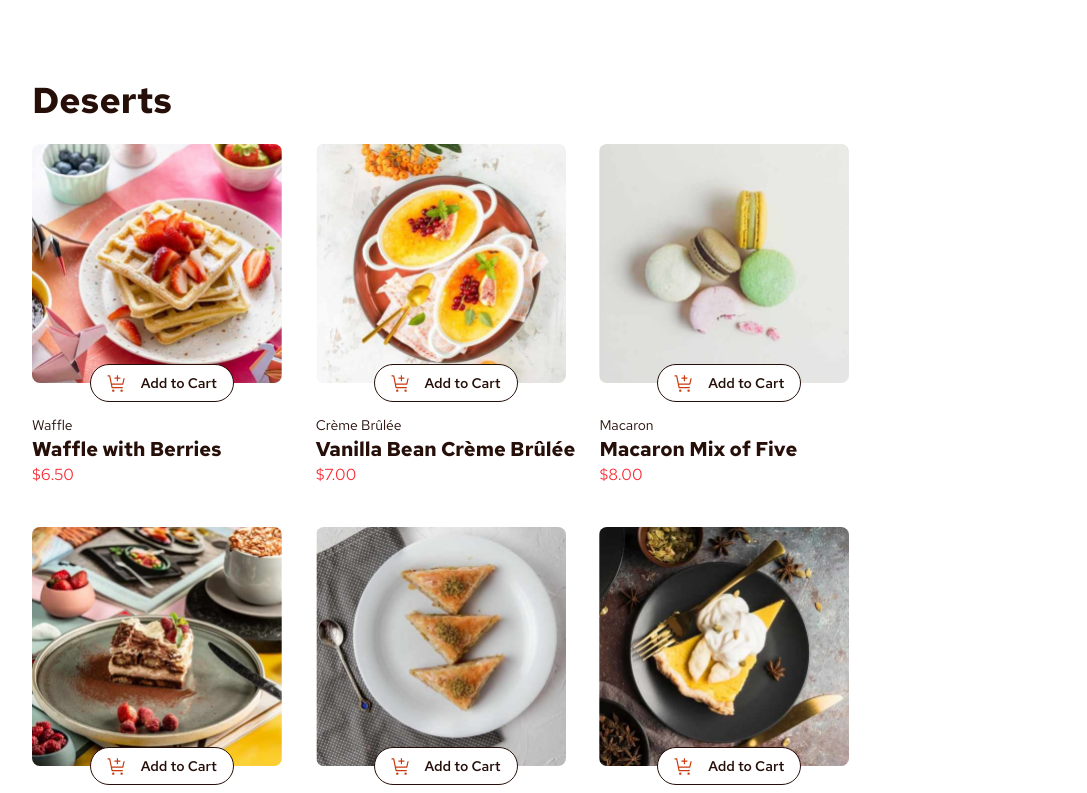
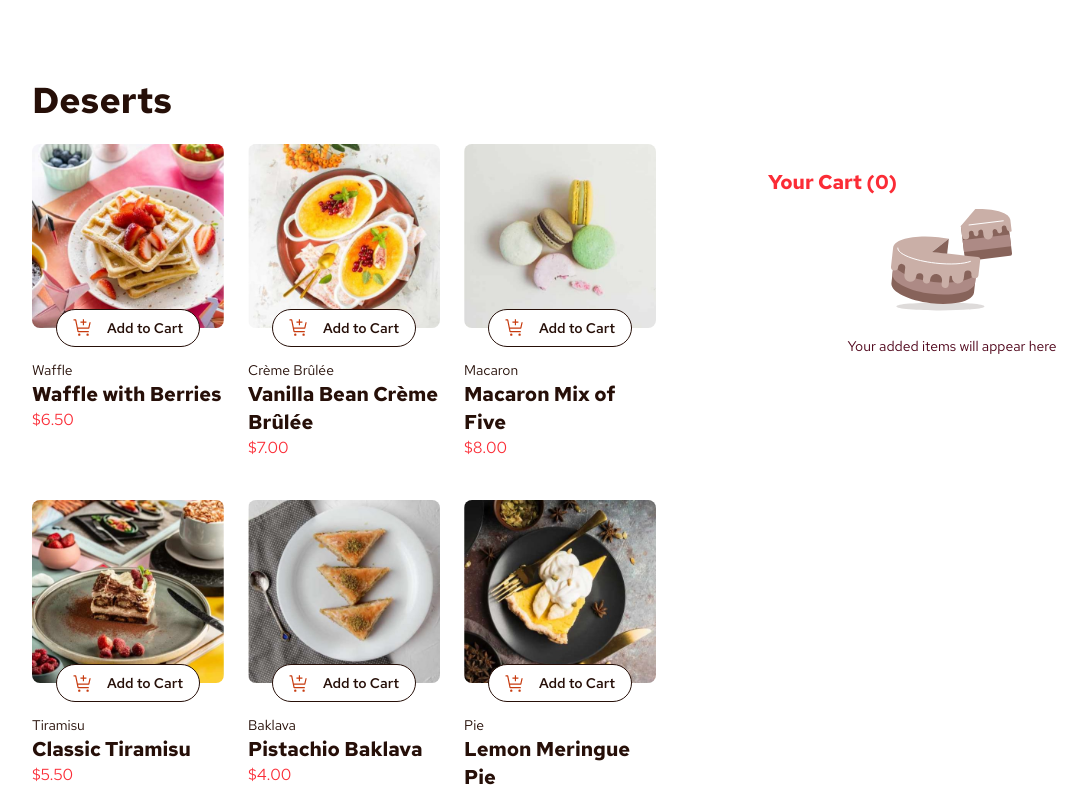
Before and after one commit to RpMoreira98/product-list-with-cart, a Next.js app: page / in a window 1280 px wide. Shown: the top 793 px of the page, without its empty margins (48-1135 px from the left). Built offline with nearby package versions, Linux system fonts and the light colour scheme.

Commit message:
feat: added items to cart

```diff
--- a/src/components/cardComponents/cardComponents.tsx
+++ b/src/components/cardComponents/cardComponents.tsx
@@ -1,12 +1,18 @@
 import { Candy } from "@/data/Candy";
 import { CardList } from "../cardList/cardList";
+import { CardConfirm } from "../cardConfirm/cardConfirm";
 
 export const CardComponents = () => {
   return (
-    <div className="grid grid-cols-1 sm:grid-cols-2 md:grid-cols-3 gap-6">
-      {Candy.map((candy) => (
-        <CardList key={candy.id} cardList={candy} />
-      ))}
+    <div className="flex gap-[6rem]">
+      <div className="grid grid-cols-1 sm:grid-cols-2 md:grid-cols-3 gap-6">
+        {Candy.map((candy) => (
+          <CardList key={candy.id} cardList={candy} />
+        ))}
+      </div>
+      <div className="">
+        <CardConfirm />
+      </div>
     </div>
   );
 };
--- /dev/null
+++ b/src/components/cardConfirm/cardConfirm.tsx
@@ -0,0 +1,74 @@
+import { useCartStore } from "@/store/stores";
+import Image from "next/image";
+
+export const CardConfirm = () => {
+  const { cart, removeFromCart } = useCartStore();
+
+  const total = cart.reduce((acc, item) => acc + item.value * item.amount, 0);
+  return (
+    <div className="bg-white w-[400px] p-4 py-6 rounded-sm">
+      <h1 className="text-red-500 font-extrabold text-xl">
+        Your Cart ({cart.length})
+      </h1>
+      {cart.length === 0 ? (
+        <div className="flex flex-col items-center gap-3 justify-center">
+          <Image
+            src={"/illustration-empty-cart.svg"}
+            alt="emptyCart"
+            width={128}
+            height={128}
+          />
+          <span className="text-rose-950 text-center text-sm">
+            Your added items will appear here
+          </span>
+        </div>
+      ) : (
+        <div>
+          <ul className="space-6">
+            {cart.map((item) => (
+              <li
+                key={item.id}
+                className="flex items-center justify-between gap-4 rounded-lg py-4 border-b border-rose-100"
+              >
+                <div className="flex flex-col items-start">
+                  <h1 className="text-black text-sm font-bold">{item.text}</h1>
+                  <div className="flex justify-between gap-3 text-rose-500">
+                    <div className="flex gap-2">
+                      <span className="text-xs">{item.amount}x</span>
+                      <span className="text-xs">
+                        $ {(item.value * item.amount).toFixed(2)}
+                      </span>
+                    </div>
+                  </div>
+                </div>
+                <div>
+                  <button
+                    className="border p-1 rounded-full cursor-pointer"
+                    onClick={() => removeFromCart(item.id)}
+                  >
+                    <Image
+                      src={"/icon-remove-item.svg"}
+                      alt={item.image}
+                      width={10}
+                      height={10}
+                    />
+                  </button>
+                </div>
+              </li>
+            ))}
+          </ul>
+          <div className="flex justify-between mt-3 text-black">
+            <h3 className="font-normal">Order total</h3>
+            <span className="font-extrabold text-xl">${total.toFixed(2)}</span>
+          </div>
+          <div>
+            <h3></h3>
+          </div>
+          <button className="w-full cursor-pointer px-2 py-2 mt-3 font-bold bg-red-700 hover:bg-red-800 rounded-full">
+            Confirme Order
+          </button>
+        </div>
+      )}
+    </div>
+  );
+};
```
Also changed, not shown: public/icon-remove-item.svg (added), public/illustration-empty-cart.svg (added).
